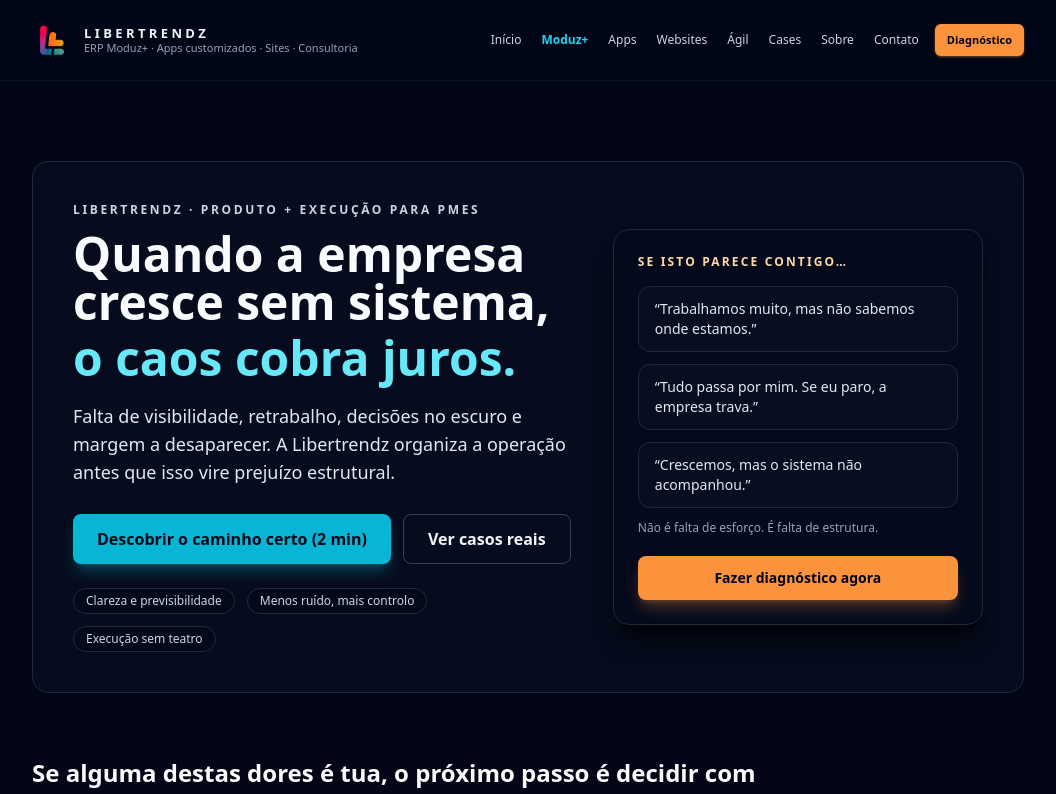
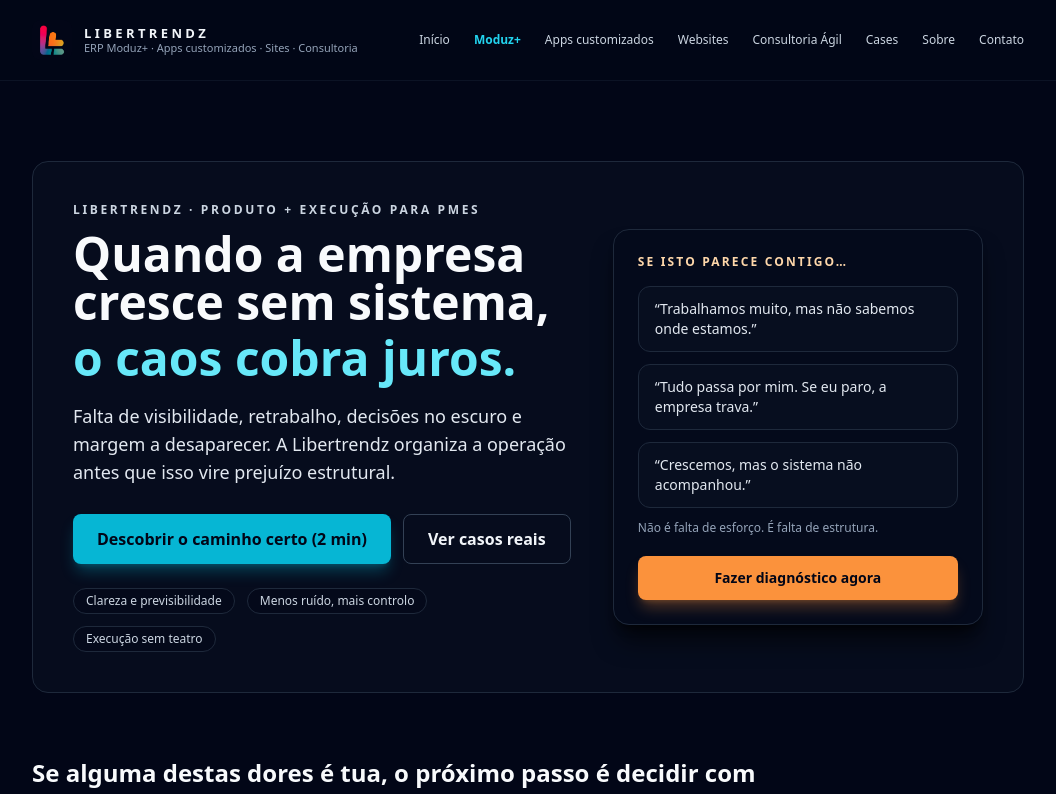
Before and after one commit to libertrendz/libertrendz-site, a Next.js app: page / in a window 1280 px wide. Shown: the top 794 px of the page, without its empty margins (112-1168 px from the left). Built offline with nearby package versions, Linux system fonts and the light colour scheme.

Commit message:
Atualizar o layout.tsx

```diff
--- a/app/layout.tsx
+++ b/app/layout.tsx
@@ -2,11 +2,11 @@
 import type { Metadata } from "next";
 import Image from "next/image";
 import "./globals.css";
+import HideOnPaths from "@/components/hide-on-paths";
 
 export const metadata: Metadata = {
   title: "Libertrendz",
-  description:
-    "Libertrendz — Moduz+, Apps customizados, Websites, Consultoria Ágil para PMEs.",
+  description: "Libertrendz — Moduz+, Apps customizados, Websites, Consultoria Ágil para PMEs.",
   icons: {
     icon: [
       { url: "/favicon.ico" },
@@ -22,15 +22,12 @@ export const metadata: Metadata = {
 
 const LOGO_SYMBOL_URL = "/images/LIBERTRENDZ.png";
 
-export default function RootLayout({
-  children,
-}: {
-  children: React.ReactNode;
-}) {
+export default function RootLayout({ children }: { children: React.ReactNode }) {
   return (
     <html lang="pt-PT">
       <body className="min-h-screen bg-slate-950 text-slate-50 antialiased">
-        {/* HEADER */}
+        {/* HEADER (oculto em /bio) */}
+        <HideOnPaths hidePrefixes={["/bio"]}>
           <header className="relative z-30 border-b border-slate-900/80 bg-slate-950/90">
             <div className="container-page flex items-center justify-between py-5">
               {/* Marca principal */}
@@ -54,28 +51,27 @@ export default function RootLayout({
                 </div>
               </a>
 
-            {/* DESKTOP: links + CTA separado */}
-            <div className="hidden items-center gap-4 sm:flex">
-              <nav className="flex items-center gap-5 text-xs font-medium text-slate-300">
+              {/* NAV DESKTOP */}
+              <nav className="hidden items-center gap-6 text-xs font-medium text-slate-300 sm:flex">
                 <a href="/" className="hover:text-accent-400">
                   Início
                 </a>
 
                 <a
                   href="/moduz"
-                  className="text-cyan-400 font-semibold hover:text-cyan-300"
+                  className="font-semibold text-cyan-400 hover:text-cyan-300"
                 >
                   Moduz+
                 </a>
 
                 <a href="/apps" className="hover:text-accent-400">
-                  Apps
+                  Apps customizados
                 </a>
                 <a href="/sites" className="hover:text-accent-400">
                   Websites
                 </a>
                 <a href="/agile" className="hover:text-accent-400">
-                  Ágil
+                  Consultoria Ágil
                 </a>
                 <a href="/cases" className="hover:text-accent-400">
                   Cases
@@ -88,15 +84,7 @@ export default function RootLayout({
                 </a>
               </nav>
 
-              <a
-                href="/diagnostico?src=header"
-                className="inline-flex items-center justify-center rounded-md bg-accent-500 px-3 py-2 text-[11px] font-semibold text-slate-950 shadow shadow-accent-500/40 hover:bg-accent-400"
-              >
-                Diagnóstico
-              </a>
-            </div>
-
-            {/* NAV MOBILE (hambúrguer + dropdown simples) */}
+              {/* NAV MOBILE */}
               <details className="relative sm:hidden">
                 <summary
                   className="flex cursor-pointer items-center rounded-md border border-slate-700 px-3 py-1.5 text-xs font-medium text-slate-200 hover:border-accent-400 hover:text-accent-400"
@@ -108,23 +96,13 @@ export default function RootLayout({
 
                 <div className="absolute right-0 z-50 mt-2 w-56 rounded-lg border border-slate-800 bg-slate-950/95 p-3 text-xs shadow-xl shadow-black/60">
                   <nav className="flex flex-col gap-2 text-slate-200">
-                  {/* CTA primeiro */}
-                  <a
-                    href="/diagnostico?src=header_mobile"
-                    className="inline-flex items-center justify-center rounded-md bg-accent-500 px-3 py-1.5 text-[11px] font-semibold text-slate-950 shadow shadow-accent-500/40 hover:bg-accent-400"
-                  >
-                    Diagnóstico
-                  </a>
-
-                  <hr className="my-1 border-slate-800" />
-
                     <a href="/" className="hover:text-accent-400">
                       Início
                     </a>
 
                     <a
                       href="/moduz"
-                    className="inline-flex items-center gap-2 rounded-md px-2 py-1 text-cyan-400 font-semibold hover:text-cyan-300"
+                      className="inline-flex items-center gap-2 rounded-md px-2 py-1 font-semibold text-cyan-400 hover:text-cyan-300"
                     >
                       Moduz+
                     </a>
@@ -152,7 +130,7 @@ export default function RootLayout({
 
                     <a
                       href="/contato"
-                    className="inline-flex items-center justify-center rounded-md border border-slate-700 px-3 py-1.5 text-[11px] font-semibold text-slate-100 hover:border-slate-500 hover:bg-slate-900/60"
+                      className="inline-flex items-center justify-center rounded-md bg-accent-500 px-3 py-1.5 text-[11px] font-semibold text-slate-950 shadow shadow-accent-500/40 hover:bg-accent-400"
                     >
                       Entrar em contato
                     </a>
@@ -161,11 +139,12 @@ export default function RootLayout({
               </details>
             </div>
           </header>
+        </HideOnPaths>
 
-        {/* CONTEÚDO PRINCIPAL */}
         <main>{children}</main>
 
-        {/* FOOTER */}
+        {/* FOOTER (oculto em /bio) */}
+        <HideOnPaths hidePrefixes={["/bio"]}>
           <footer className="mt-16 border-t border-slate-900/80 bg-slate-950/90">
             <div className="container-page flex flex-col gap-4 py-6 text-xs text-slate-500 md:flex-row md:items-center md:justify-between">
               <div className="space-y-1">
@@ -184,8 +163,7 @@ export default function RootLayout({
                 </div>
 
                 <div className="text-[10px] text-slate-500">
-                © {new Date().getFullYear()} Libertrendz. Todos os direitos
-                reservados.
+                  © {new Date().getFullYear()} Libertrendz. Todos os direitos reservados.
                 </div>
 
                 <div className="text-[10px] text-slate-500">
@@ -217,6 +195,7 @@ export default function RootLayout({
               </div>
             </div>
           </footer>
+        </HideOnPaths>
       </body>
     </html>
   );
```
Lines whose indentation alone changed are shown as unchanged.
